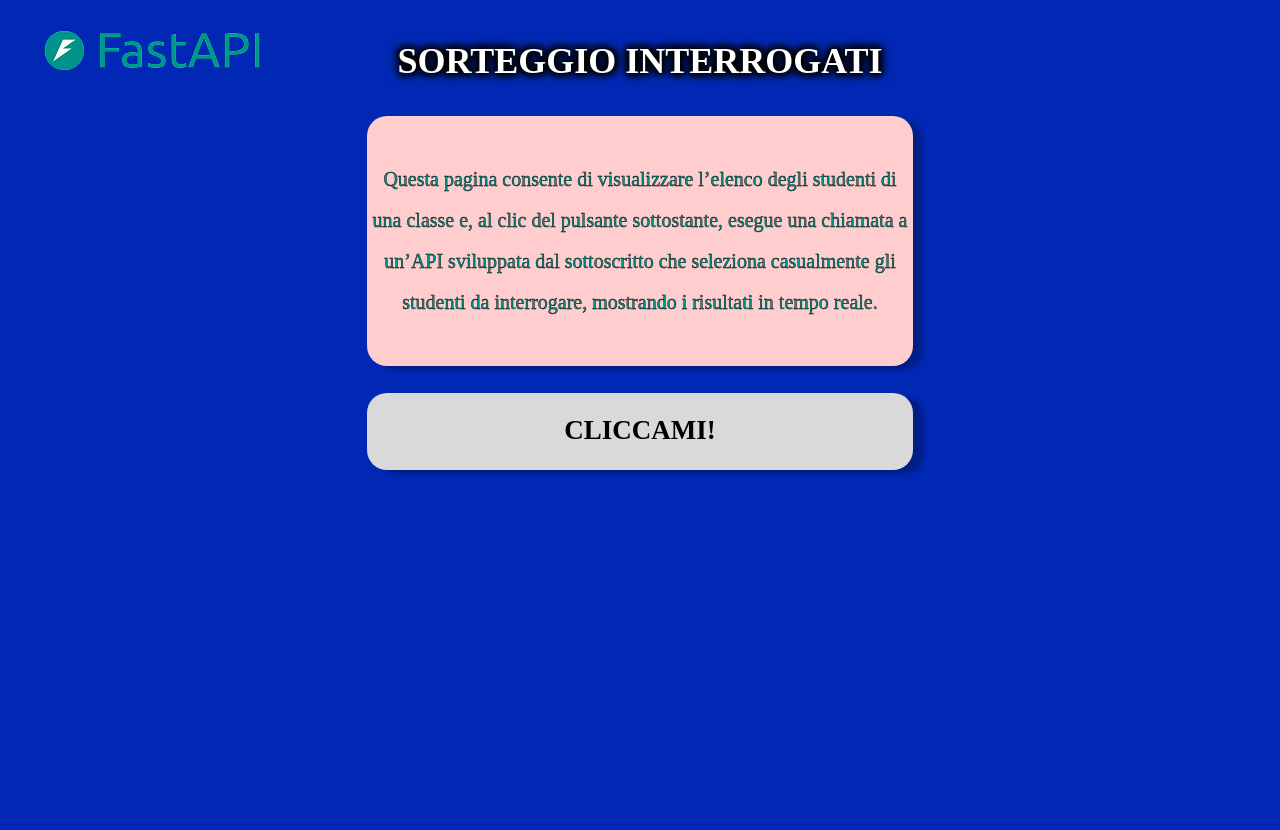
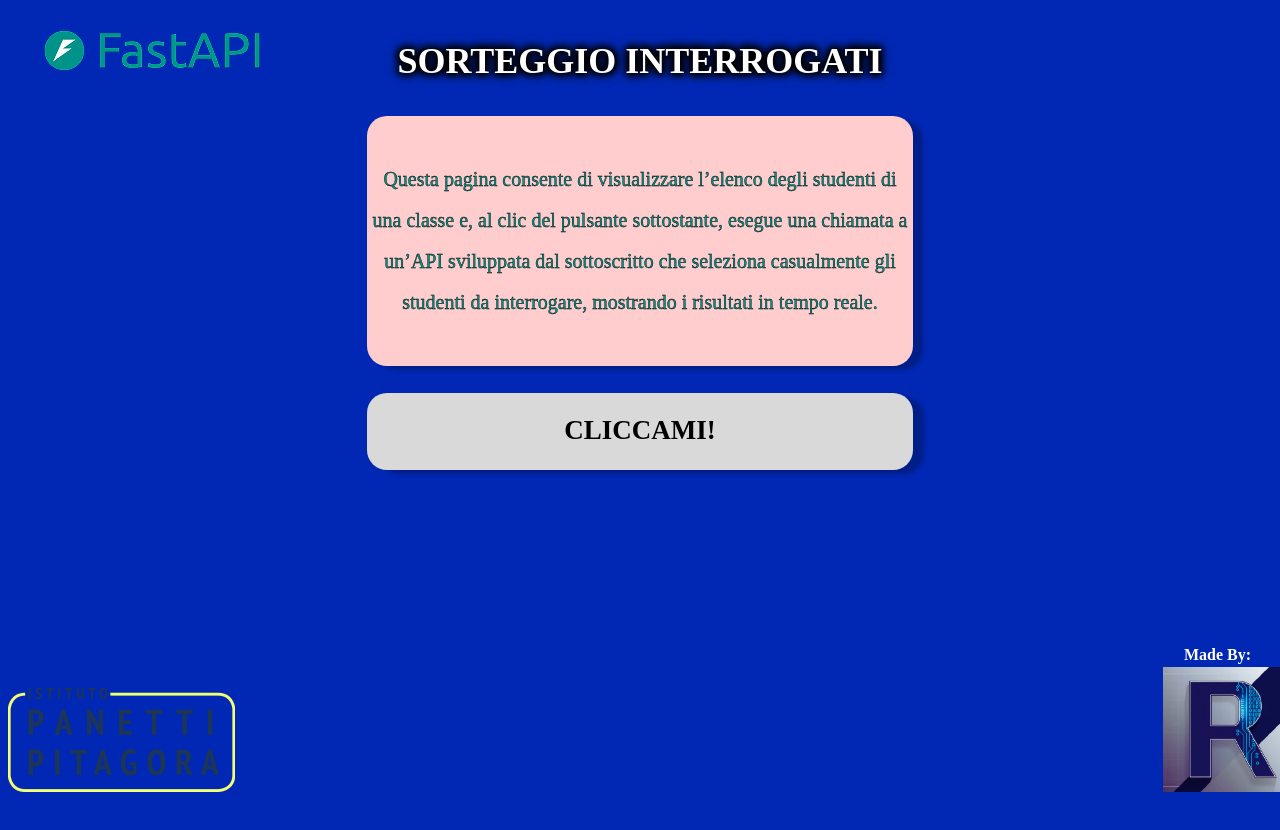
Before and after one commit to RubenBavaro/Oral_Exam, a plain HTML site: page index.html in a window 1280 px wide. Drawn offline with nearby package versions, Linux system fonts and the light colour scheme.

Commit message:
Polished Final Stuff

```diff
--- a/index.html
+++ b/index.html
@@ -25,6 +25,12 @@
                         <div id="results"></div>
                         <div id="feedback"></div>
                     </p>
+                </div>
+                <div class="position-absolute bottom-0 start-0 p-2">
+                  <a href="https://www.panettipitagora.edu.it/"><img src="static/img/panetti.png" alt=""></a>
+                </div>
+                <div class="position-absolute bottom-0 end-0 p-2" id="profile">
+                  Made By: <a href="https://github.com/RubenBavaro" target="_blank"><img src="static/img/profile.png" id="profile" alt=""></a>
                 </div>
         </div>
     </div>
--- a/static/css/index.css
+++ b/static/css/index.css
@@ -75,3 +75,14 @@
     width: 100%;
     color: #FFFFFF;
 }
+
+#profile{
+    color: #FFFFFF;
+    margin-bottom: 40px;
+    text-align: center;
+    height: 125px;
+    width: 125px;
+    font-family: 'Inknut Antiqua';
+    font-style: normal;
+    font-weight: bold;
+}
```
Also changed, not shown: static/img/logo.jpg (added), static/img/panetti.png (added), static/img/profile.png (added), 1 other file.
